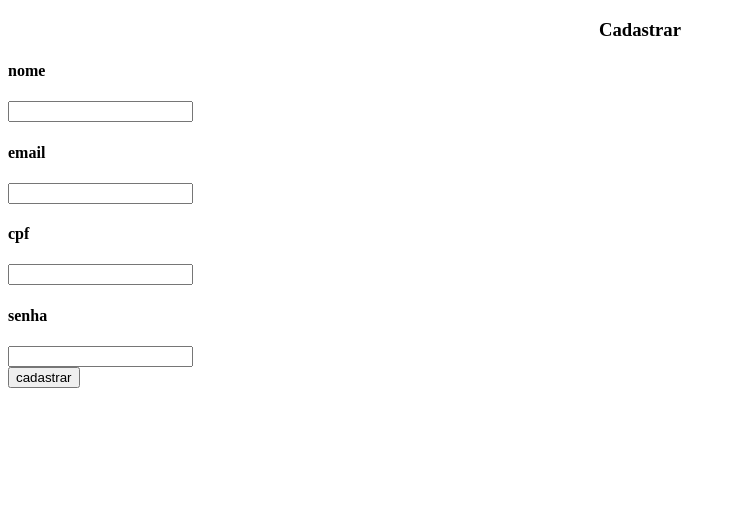
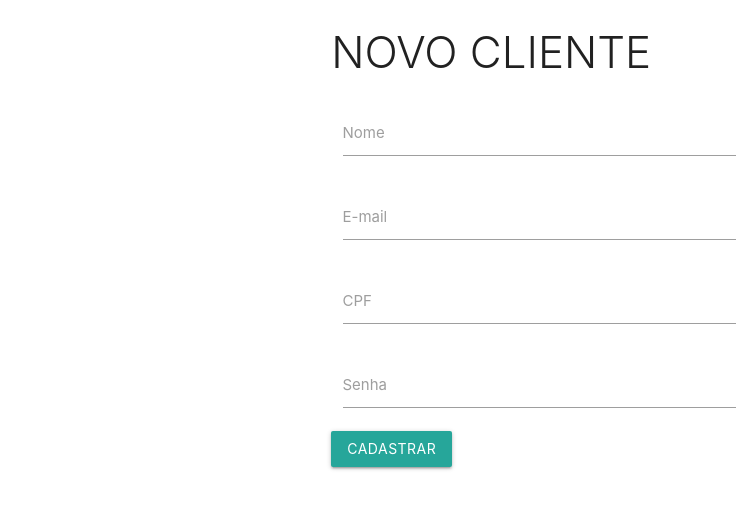
Before and after one commit to JulioFonseca/aprendiz-opovo-backend, a PHP site: page /cadastro.php in a window 1280 px wide. Shown: the top 509 px of the page, without its empty margins (0-736 px from the left). Run offline with PHP 8.4, Linux system fonts and the light colour scheme.

Commit message:
adicionei o materialize no cadastro.php

```diff
--- a/cadastro.php
+++ b/cadastro.php
@@ -4,23 +4,36 @@
 	<title>homer</title>
 	<meta charset="utf-8">
 	<meta name="viewport" content="width=device-width, initial-scale=1.0">
+	<link rel="stylesheet" href="https://cdnjs.cloudflare.com/ajax/libs/materialize/1.0.0/css/materialize.min.css">
+	<script src="https://cdnjs.cloudflare.com/ajax/libs/materialize/1.0.0/js/materialize.min.js"></script>
 	<?php require_once 'conexao.php'; ?>
 </head>
 <body>
-	<h3 align="center">Cadastrar</h3>
+	<div class="row">
+        <div class="col s12 m6 push-m3">
+            <h3 class="light"> NOVO CLIENTE </h3>
+            <form method="post" action="inserir.php">
+                <div class="input-field col s12">
+                    <input type="text" name="nome" id="nome">
+                    <label for="nome"> Nome </label>
+                </div>
+                <div class="input-field col s12">
+                    <input type="text" name="email" id="email">
+                    <label for="email"> E-mail</label>
+                </div>
+                <div class="input-field col s12">
+                    <input type="text" name="cpf" id="cpf" class="form-control cpf-mask" maxlength="14">
+                    <label for="cpf"> CPF</label>
+                </div>
+                <div class="input-field col s12">
+                    <input type="password" name="senha" id="senha">
+                    <label for="senha"> Senha</label>
+                </div>
+                <button type="submit" name="bnt-cadastrar" class="btn">CADASTRAR</button>
+            </form>
 
-		<form method="post" action="inserir.php">
-			<h4>nome</h4>
-			<input type="text" name="nome">
-			<h4>email</h4>
-			<input type="text" name="email">
-			<h4>cpf</h4>
-			<input type="text" name="cpf">
-			<h4>senha</h4>
-			<input type="password" name="senha">
-			<br>
-			<button type="submit" name="btn-cadastrar">cadastrar</button>
-		</form>
+        </div>
+    </div>
 
 </body>
 </html>
```
